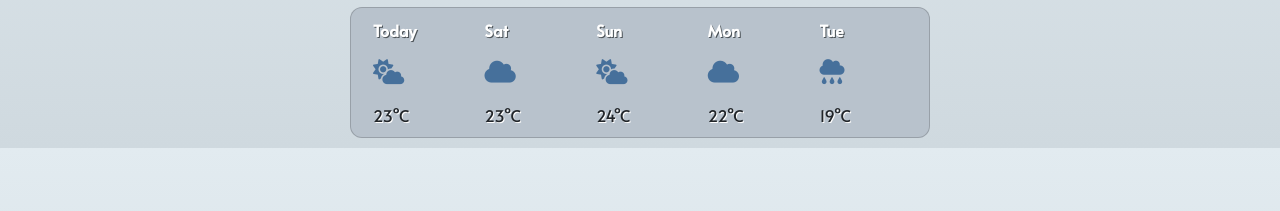
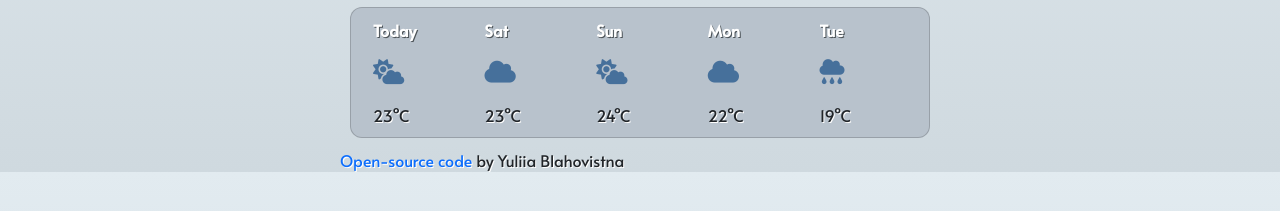
Before and after one commit to YuliiaB82/weather-app, a website built with Parcel: page index.html in a window 1280 px wide. Shown: the part 349-560 px from the top of the page. Built offline with nearby package versions, Linux system fonts and the light colour scheme; no server answers.

Commit message:
Update index.html

```diff
--- a/index.html
+++ b/index.html
@@ -147,6 +147,7 @@
       </div>
     </div>
   </div>
+  <span> <a href="https://github.com/YuliiaB82/weather-app" target="blank" style="text-decoration:none" >Open-source code</a> by Yuliia Blahovistna </span>
 
 
     <script src="script.js"></script>
```
